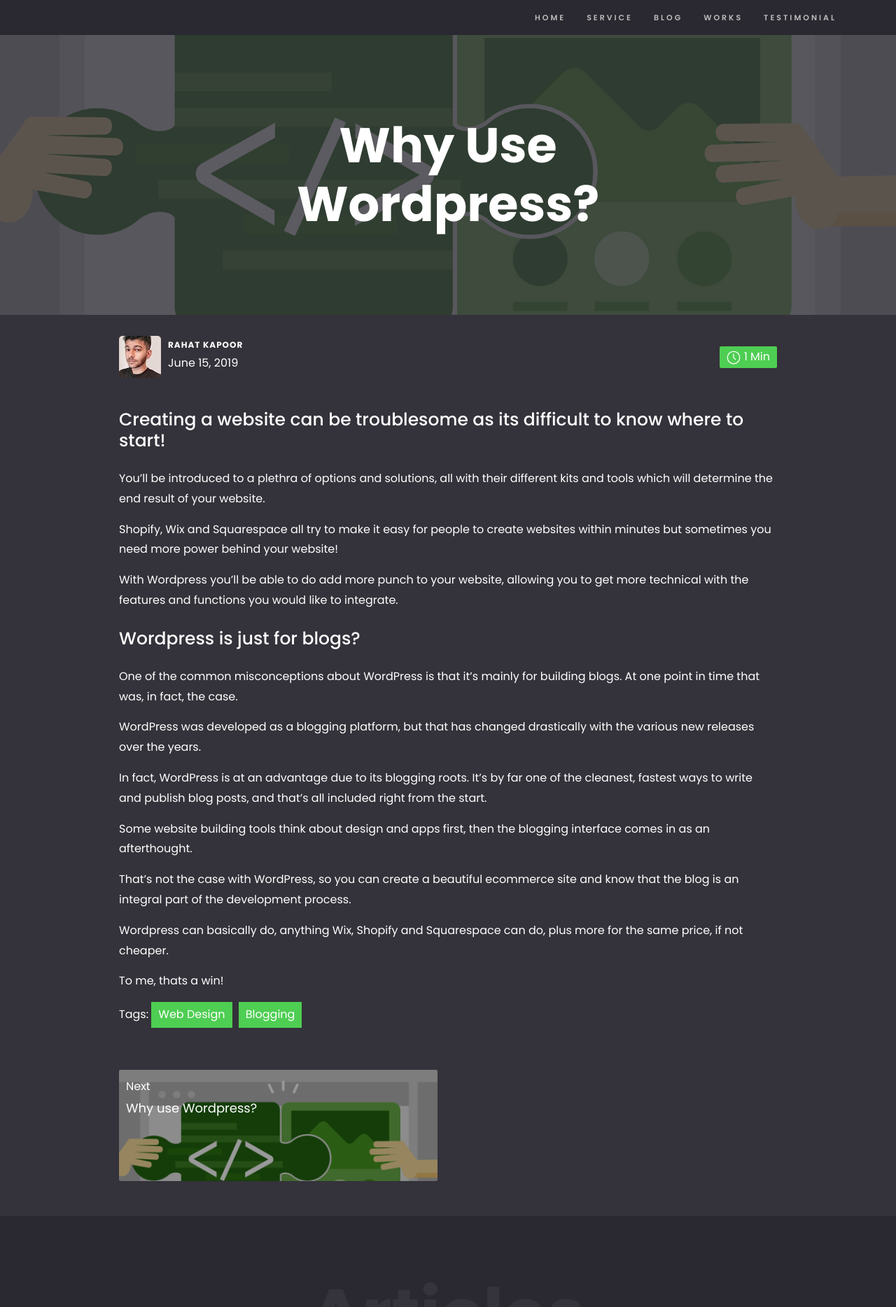
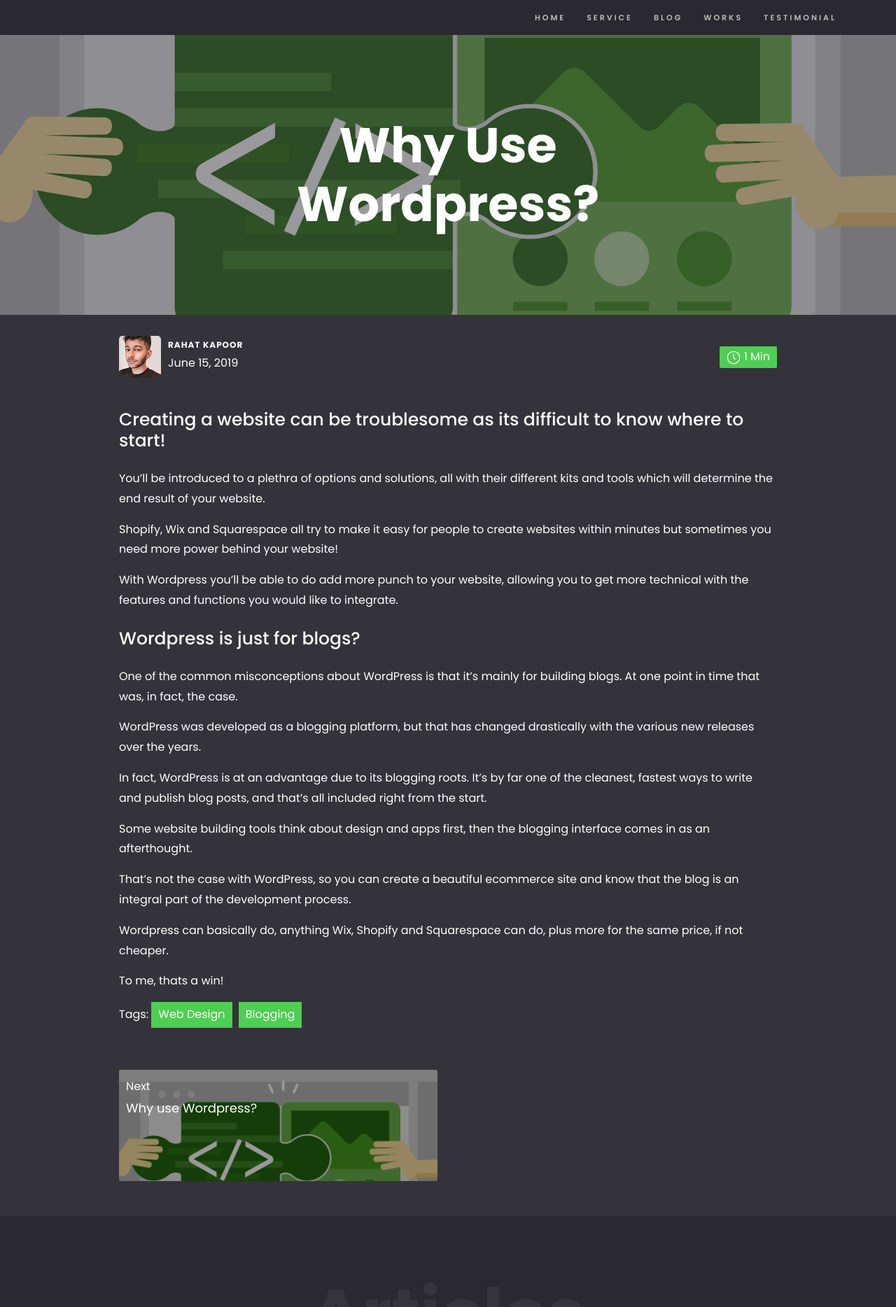
Before and after one commit to RahKapoor/Portfolio, a Jekyll site: the page built from _posts/2019-01-21-10-why-wordpress - Copy.md, in a window 1280 px wide. Shown: the top 1868 px of the page at 70% size. Built offline with Jekyll 4.4.1, drawn with Linux system fonts in a browser that asks for light colours.

Commit message:
Update style.css

```diff
--- a/assets/css/style.css
+++ b/assets/css/style.css
@@ -1387,7 +1387,7 @@
 	height: 400px;
 	width: 100%;
 	object-fit: cover;
-	opacity: 0.2;
+	opacity: 0.5;
 }
 
 .blog-detail-tags ul {
@@ -1697,9 +1697,6 @@
 	padding: 20px !important;
 }
 
-.recent-posts {
-
-}
 
 
 /* ---------------------------------------------- /*
```
